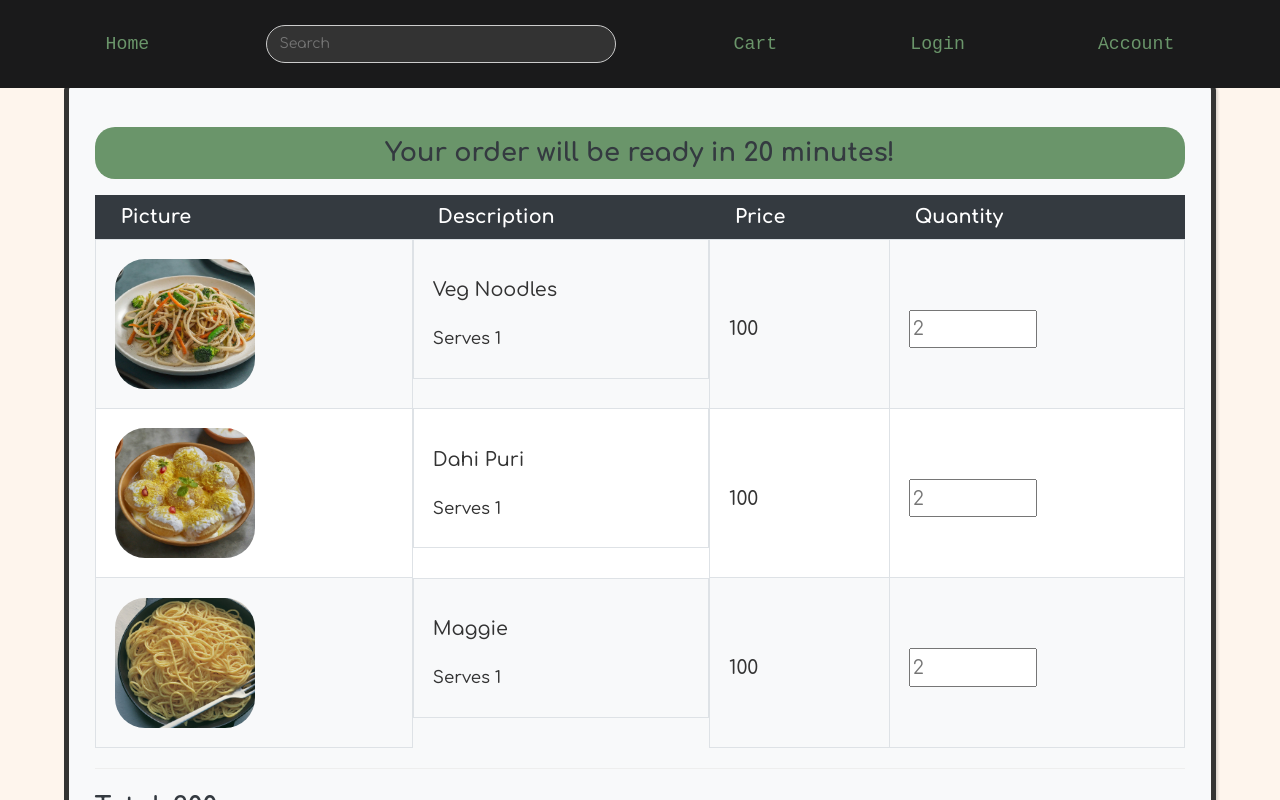
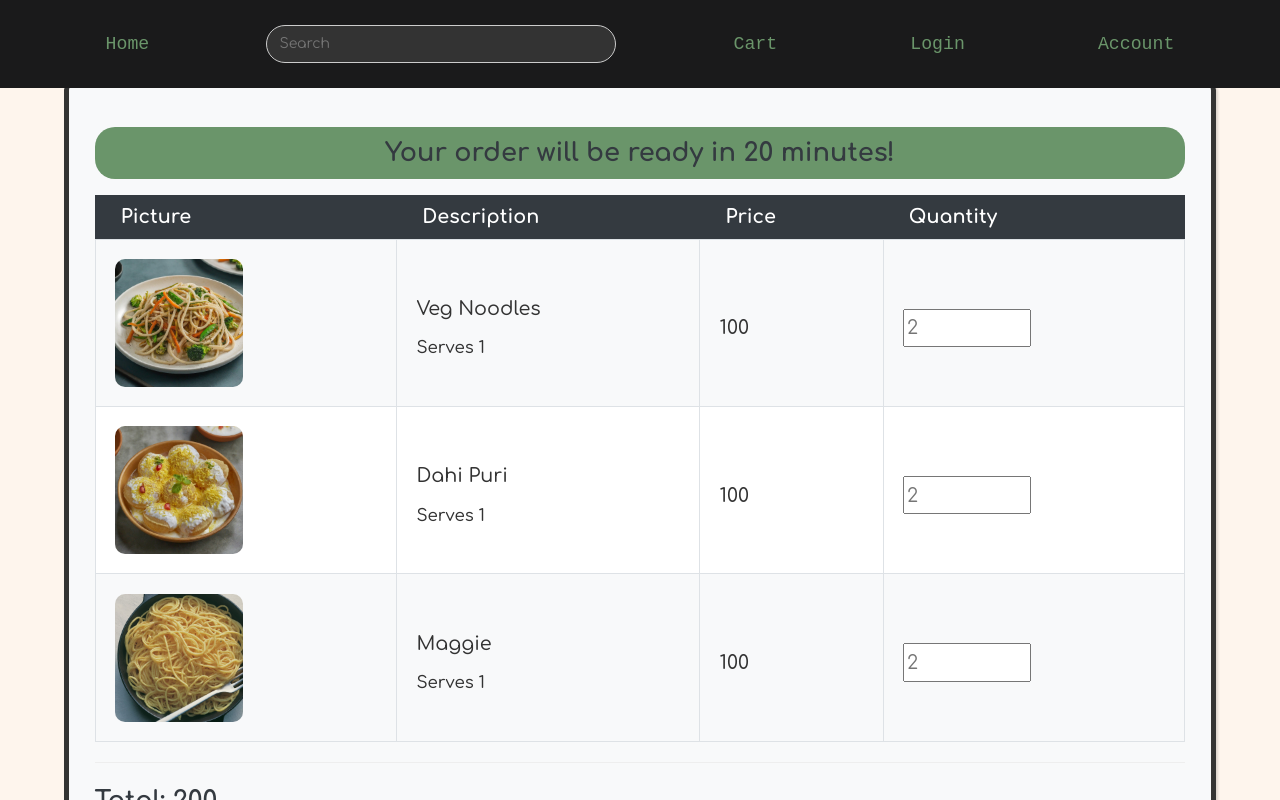
Before and after one commit to raahul-anandh/grub-glide, a React (Create React App) app in the folder frontend/: page /cart in a window 1280 px wide. Shown: the top 800 px of the page. Built offline with nearby package versions, Linux system fonts and the light colour scheme; a web font is replaced by a local one.

Commit message:
Remove overriding style class name

```diff
--- a/frontend/src/Components/Cart/CartItem.jsx
+++ b/frontend/src/Components/Cart/CartItem.jsx
@@ -1,12 +1,12 @@
 function CartItem(food){
     return (
     <tr className="cart-item">
-        <td className="left">
-                <img src={food.imgURL} alt={food.foodName} />
+        <td>
+              <img src={food.imgURL} alt={food.foodName} />
         </td>
-        <td className="right">
-            <h1 className="foodname">{food.foodName}</h1>
-            <h2 className="servings">{"Serves " + food.servings}</h2>
+        <td>
+            <h1>{food.foodName}</h1>
+            <h2>{"Serves " + food.servings}</h2>
         </td>
         <td>
           <h1>{food.price}</h1>
@@ -14,12 +14,6 @@ function CartItem(food){
         <td>
           <input type="number" placeholder="2"></input>
         </td>
-        {/* <div className="bottom">
-          <button><i class="fa-solid fa-plus"></i></button>
-          <label>Qty</label><input type="text" placeholder="1"></input>
-          <button><i class="fa-solid fa-minus"></i></button>
-          <button><i class="fa-solid fa-trash"></i></button>
-        </div> */}
     </tr>)
 }
 
```
